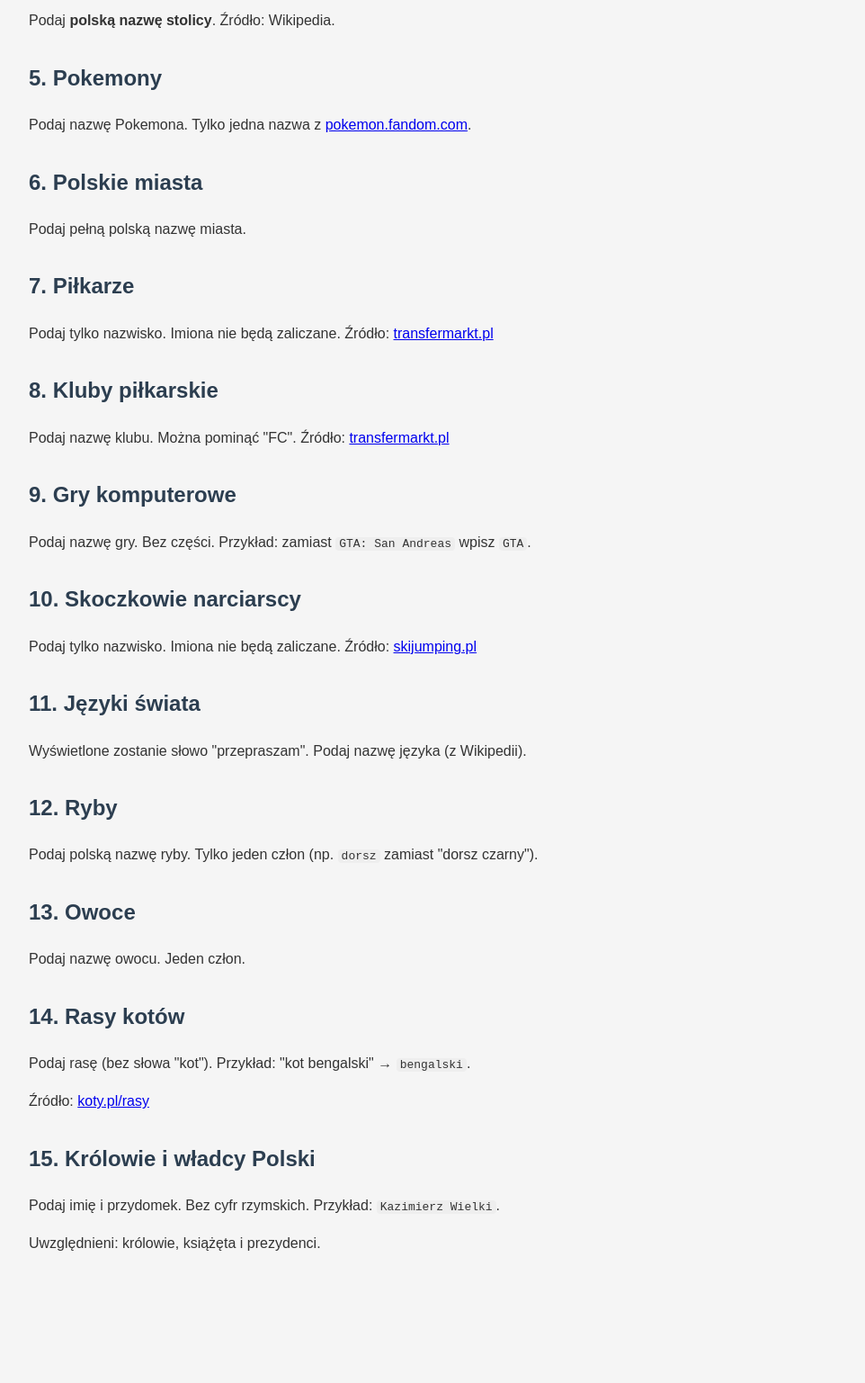
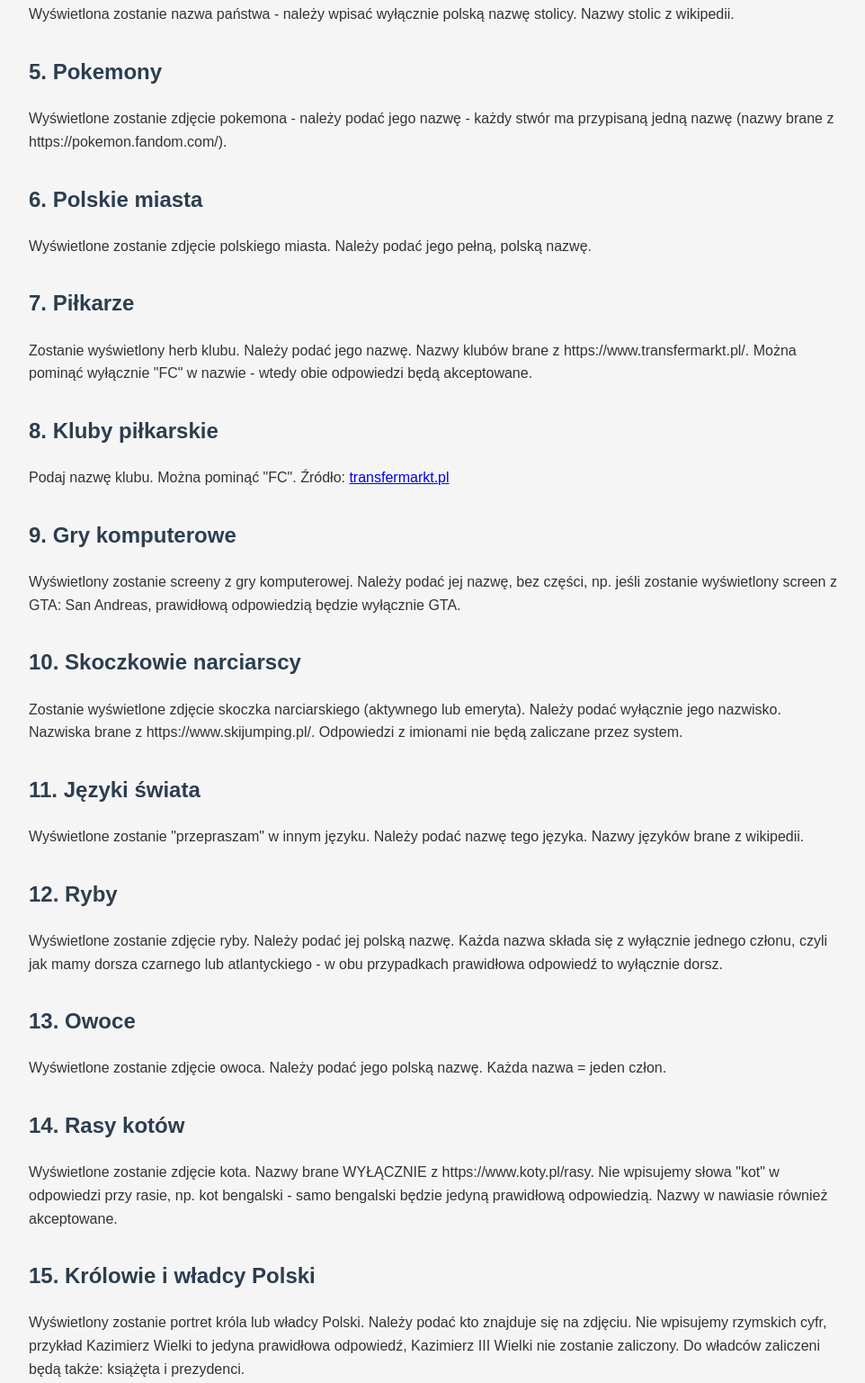
Before and after one commit to JakubDomaradzki/floor_zasady, a plain HTML site: page kategorie.html in a window 1280 px wide. Shown: the part 783-2320 px from the top of the page at 90% size, without its empty margins (158-1120 px from the left). Before the commit the page ends 2225 px from the top, so only its background shows below. Drawn offline with Linux system fonts and the light colour scheme.

Commit message:
Update kategorie.html

```diff
--- a/kategorie.html
+++ b/kategorie.html
@@ -39,59 +39,59 @@
 
   <h2>Ogólne zasady:</h2>
   <ul>
-    <li>Nie ma obowiązku wpisywania polskich liter (np. ą, ć, ł). System zaliczy odpowiedzi bez znaków diakrytycznych.</li>
+    <li>Nie ma obowiązku wpisywania polskich liter (np. ą, ć, ł). System zaliczy także odpowiedzi bez znaków diakrytycznych.</li>
     <li>Jeśli odpowiedź składa się z więcej niż jednego członu, <span class="highlight">spacja jest obowiązkowa</span>.</li>
     <li>Wielkość liter nie ma znaczenia.</li>
   </ul>
 
   <h2>1. Flagi</h2>
-  <p>Wyświetlona zostanie flaga. Należy podać <strong>polską nazwę państwa</strong>.</p>
-  <p>Obowiązujące skróty (pełna nazwa nie zadziała): BIH, DRK, RPA, USA, WKS, ZEA.</p>
-  <p>"Południowy"/"Północny" działa także jako <code>pld</code> / <code>płn</code>.</p>
+  <p>Wyświetlona zostanie flaga, należy podać polską nazwę państwa. Skróty - BIH, DRK, RPA, USA, WKS, ZEA (pełna nazwa tych państw nie zadziała). Południowy/północny zadziała zarówno pełną nazwą jak i płd/płn.</p>
 
   <h2>2. Matematyka</h2>
-  <p>Działania do 2 cyfr. Wynik od 0 do 999.</p>
+  <p>Wyświetlone zostanie działanie (dodawanie/odejmowanie/mnożenie/dzielenie) należy podać wynik. Wynik może być od 0 do 999, a działania maksymalnie na liczbach dwucyfrowych.</p>
 
   <h2>3. Pierwiastki chemiczne</h2>
-  <p>Podaj pełną polską nazwę pierwiastka (wg Wikipedii). Synonimy nie są zaliczane.</p>
+  <p>Wyświetlony zostanie symbol pierwiastka, należy podać nazwę. Nazwy z polskiej wikipedii, każdy pierwiastek ma tylko jedną przypisaną polską nazwę - jeśli jakiś w rzeczywistości ma np. dwie - nie zaliczy tej drugiej.</p>
 
   <h2>4. Stolice</h2>
-  <p>Podaj <strong>polską nazwę stolicy</strong>. Źródło: Wikipedia.</p>
+  <p>Wyświetlona zostanie nazwa państwa - należy wpisać wyłącznie polską nazwę stolicy. Nazwy stolic z wikipedii.
+</p>
 
   <h2>5. Pokemony</h2>
-  <p>Podaj nazwę Pokemona. Tylko jedna nazwa z <a href="https://pokemon.fandom.com" target="_blank">pokemon.fandom.com</a>.</p>
+  <p>Wyświetlone zostanie zdjęcie pokemona - należy podać jego nazwę - każdy stwór ma przypisaną jedną nazwę (nazwy brane z https://pokemon.fandom.com/).
+</p>
 
   <h2>6. Polskie miasta</h2>
-  <p>Podaj pełną polską nazwę miasta.</p>
+  <p>Wyświetlone zostanie zdjęcie polskiego miasta. Należy podać jego pełną, polską nazwę.</p>
 
   <h2>7. Piłkarze</h2>
-  <p>Podaj tylko nazwisko. Imiona nie będą zaliczane. Źródło: <a href="https://www.transfermarkt.pl" target="_blank">transfermarkt.pl</a></p>
+  <p>Zostanie wyświetlony herb klubu. Należy podać jego nazwę. Nazwy klubów brane z https://www.transfermarkt.pl/. Można pominąć wyłącznie "FC" w nazwie - wtedy obie odpowiedzi będą akceptowane.
+</p>
 
   <h2>8. Kluby piłkarskie</h2>
   <p>Podaj nazwę klubu. Można pominąć "FC". Źródło: <a href="https://www.transfermarkt.pl" target="_blank">transfermarkt.pl</a></p>
 
   <h2>9. Gry komputerowe</h2>
-  <p>Podaj nazwę gry. Bez części. Przykład: zamiast <code>GTA: San Andreas</code> wpisz <code>GTA</code>.</p>
+  <p>Wyświetlony zostanie screeny z gry komputerowej. Należy podać jej nazwę, bez części, np. jeśli zostanie wyświetlony screen z GTA: San Andreas, prawidłową odpowiedzią będzie wyłącznie GTA.</p>
 
   <h2>10. Skoczkowie narciarscy</h2>
-  <p>Podaj tylko nazwisko. Imiona nie będą zaliczane. Źródło: <a href="https://www.skijumping.pl" target="_blank">skijumping.pl</a></p>
+  <p>Zostanie wyświetlone zdjęcie skoczka narciarskiego (aktywnego lub emeryta). Należy podać wyłącznie jego nazwisko. Nazwiska brane z https://www.skijumping.pl/. Odpowiedzi z imionami nie będą zaliczane przez system.
+</p>
 
   <h2>11. Języki świata</h2>
-  <p>Wyświetlone zostanie słowo "przepraszam". Podaj nazwę języka (z Wikipedii).</p>
+  <p>Wyświetlone zostanie "przepraszam" w innym języku. Należy podać nazwę tego języka. Nazwy języków brane z wikipedii.</p>
 
   <h2>12. Ryby</h2>
-  <p>Podaj polską nazwę ryby. Tylko jeden człon (np. <code>dorsz</code> zamiast "dorsz czarny").</p>
+  <p>Wyświetlone zostanie zdjęcie ryby. Należy podać jej polską nazwę. Każda nazwa składa się z wyłącznie jednego członu, czyli jak mamy dorsza czarnego lub atlantyckiego - w obu przypadkach prawidłowa odpowiedź to wyłącznie dorsz.</p>
 
   <h2>13. Owoce</h2>
-  <p>Podaj nazwę owocu. Jeden człon.</p>
+  <p>Wyświetlone zostanie zdjęcie owoca. Należy podać jego polską nazwę. Każda nazwa = jeden człon.</p>
 
   <h2>14. Rasy kotów</h2>
-  <p>Podaj rasę (bez słowa "kot"). Przykład: "kot bengalski" → <code>bengalski</code>.</p>
-  <p>Źródło: <a href="https://www.koty.pl/rasy" target="_blank">koty.pl/rasy</a></p>
+  <p>Wyświetlone zostanie zdjęcie kota. Nazwy brane WYŁĄCZNIE z https://www.koty.pl/rasy. Nie wpisujemy słowa "kot" w odpowiedzi przy rasie, np. kot bengalski - samo bengalski będzie jedyną prawidłową odpowiedzią. Nazwy w nawiasie również akceptowane.</p>
 
   <h2>15. Królowie i władcy Polski</h2>
-  <p>Podaj imię i przydomek. Bez cyfr rzymskich. Przykład: <code>Kazimierz Wielki</code>.</p>
-  <p>Uwzględnieni: królowie, książęta i prezydenci.</p>
+  <p>Wyświetlony zostanie portret króla lub władcy Polski. Należy podać kto znajduje się na zdjęciu. Nie wpisujemy rzymskich cyfr, przykład Kazimierz Wielki to jedyna prawidłowa odpowiedź, Kazimierz III Wielki nie zostanie zaliczony. Do władców zaliczeni będą także: książęta i prezydenci.</p>
 
 </body>
 </html>
```
